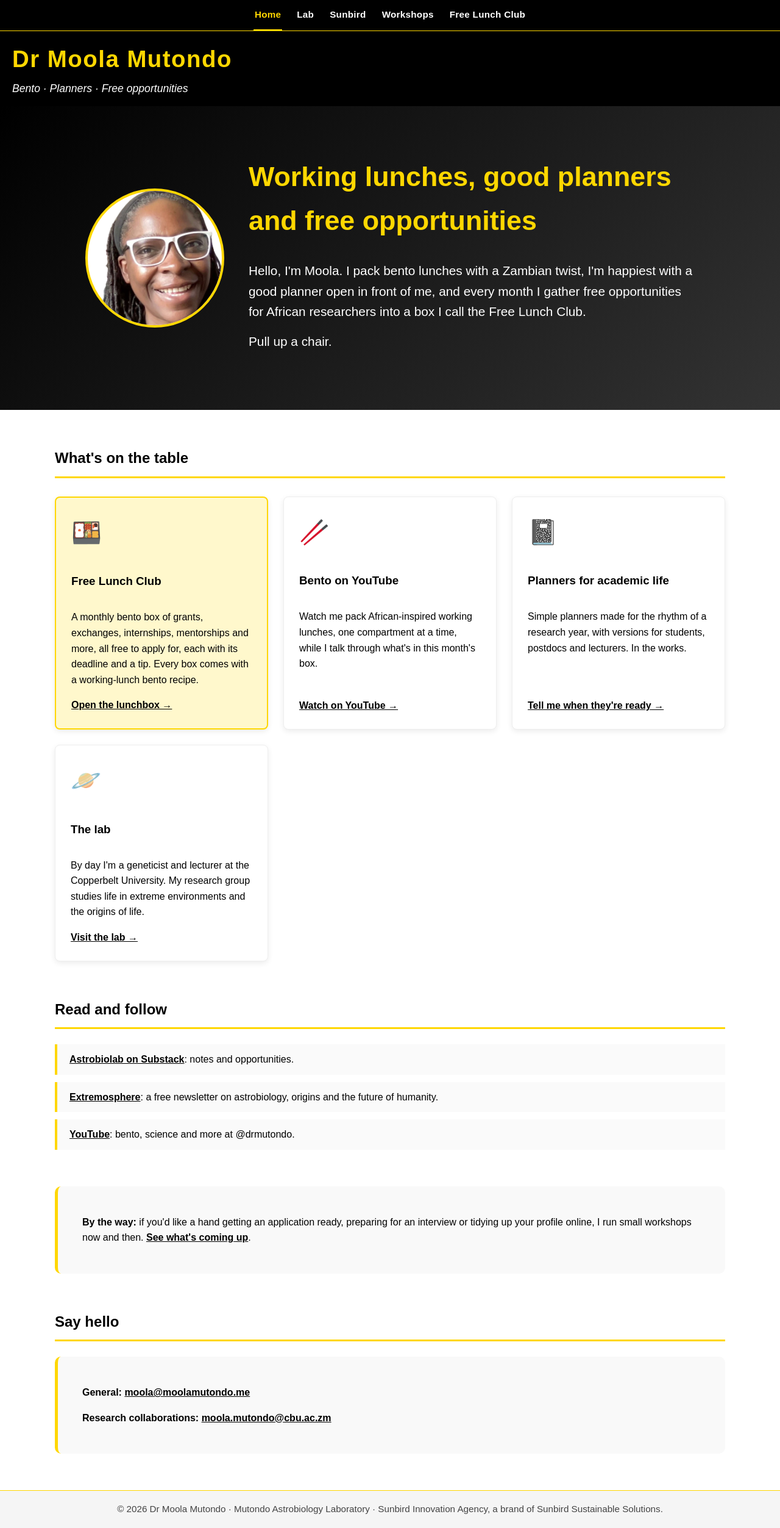
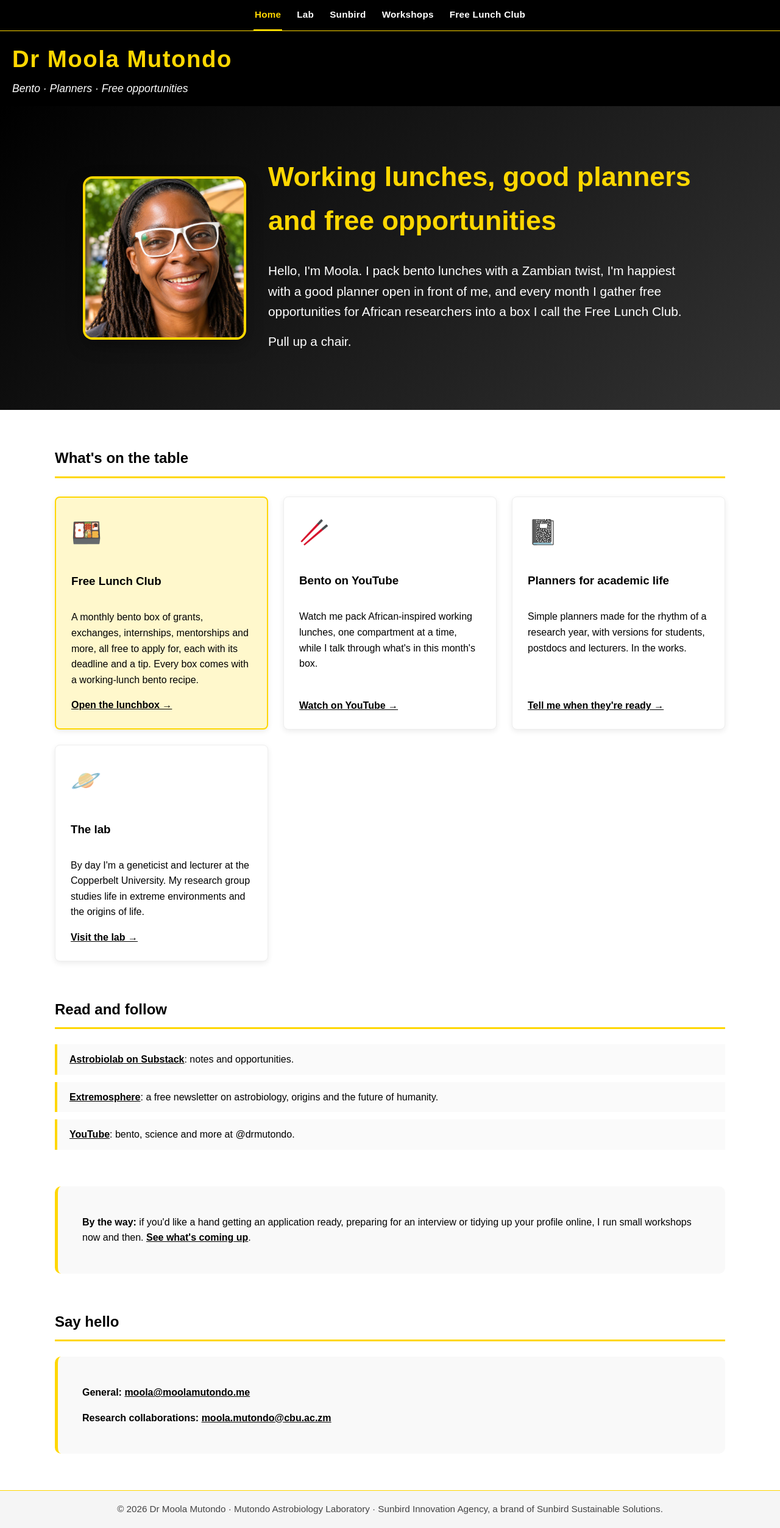
Before and after one commit to mmutondo/mmutondo.github.io, a Jekyll site: the page index.html, which Jekyll copies as it is, in a window 1280 px wide. Shown: the whole page at 61% size. Built offline with Jekyll 4.4.1, drawn with Linux system fonts in a browser that asks for light colours.

Commit message:
Home page: new outdoor photo in a square gold frame
Matches the Free Lunch Club photo frame: rounded square, gold outline
and soft shadow.

Co-Authored-By: Claude Opus 5.5 <noreply@anthropic.com>
Claude-Session: https://claude.ai/code/session_01EKxmyb8EnG9A94CFrRmYRt

```diff
--- a/index.html
+++ b/index.html
@@ -304,13 +304,12 @@
     }
 
     .intro img {
-      width: 220px;
-      height: 220px;
+      width: 260px;
+      height: 260px;
       object-fit: cover;
-      border-radius: 50%;
-      object-position: center top;
-      background: var(--white);
-      border: 4px solid var(--yellow);
+      display: block;
+      border-radius: 12px;
+      box-shadow: 0 0 0 4px var(--yellow), 0 10px 30px rgba(0,0,0,0.4);
     }
 
     .intro-text {
@@ -469,7 +468,7 @@
 
   <div class="hero">
     <div class="intro">
-      <img src="images/moola-portrait.png" alt="Moola Mutondo" />
+      <img src="images/moola-outdoors.jpg" alt="Moola Mutondo smiling outdoors" />
       <div class="intro-text">
         <h2 style="text-align:left;">Working lunches, good planners and free opportunities</h2>
         <p>Hello, I'm Moola. I pack bento lunches with a Zambian twist, I'm happiest with a good planner open in front of me, and every month I gather free opportunities for African researchers into a box I call the Free Lunch Club.</p>
```
Also changed, not shown: images/moola-outdoors.jpg (added).
